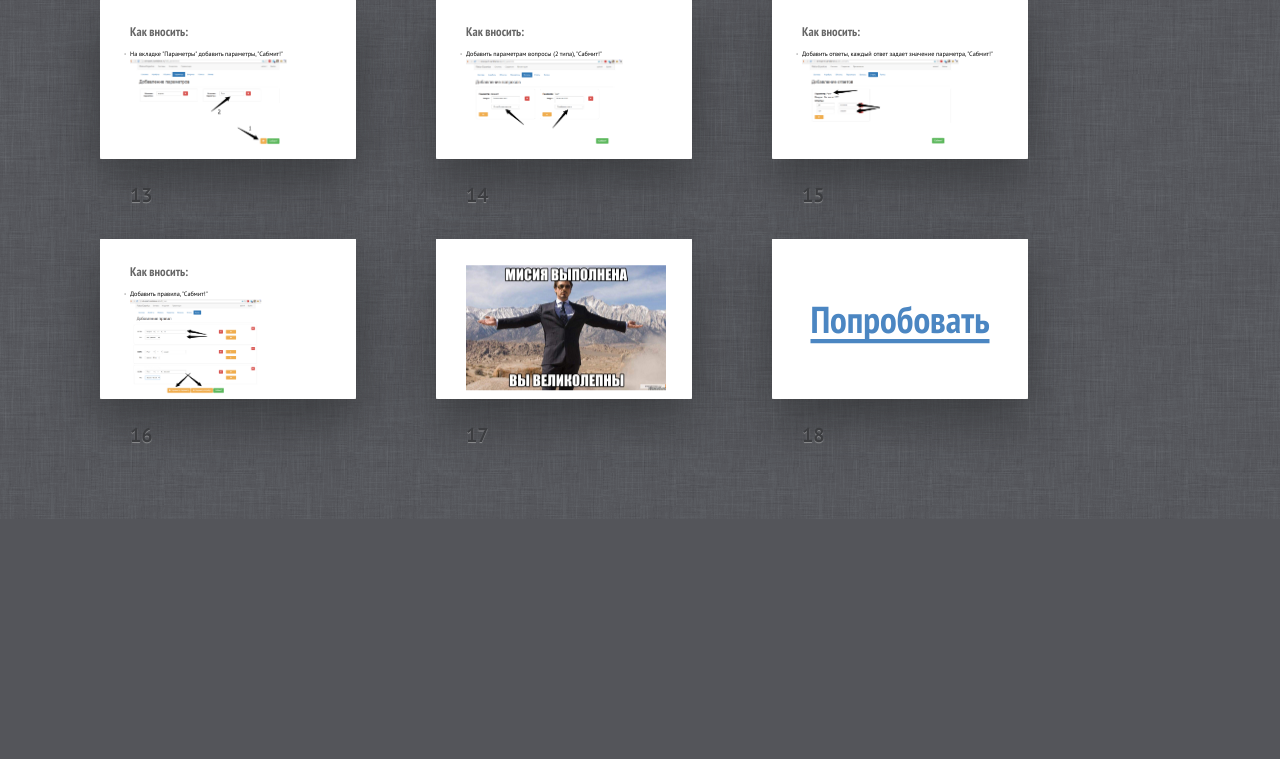
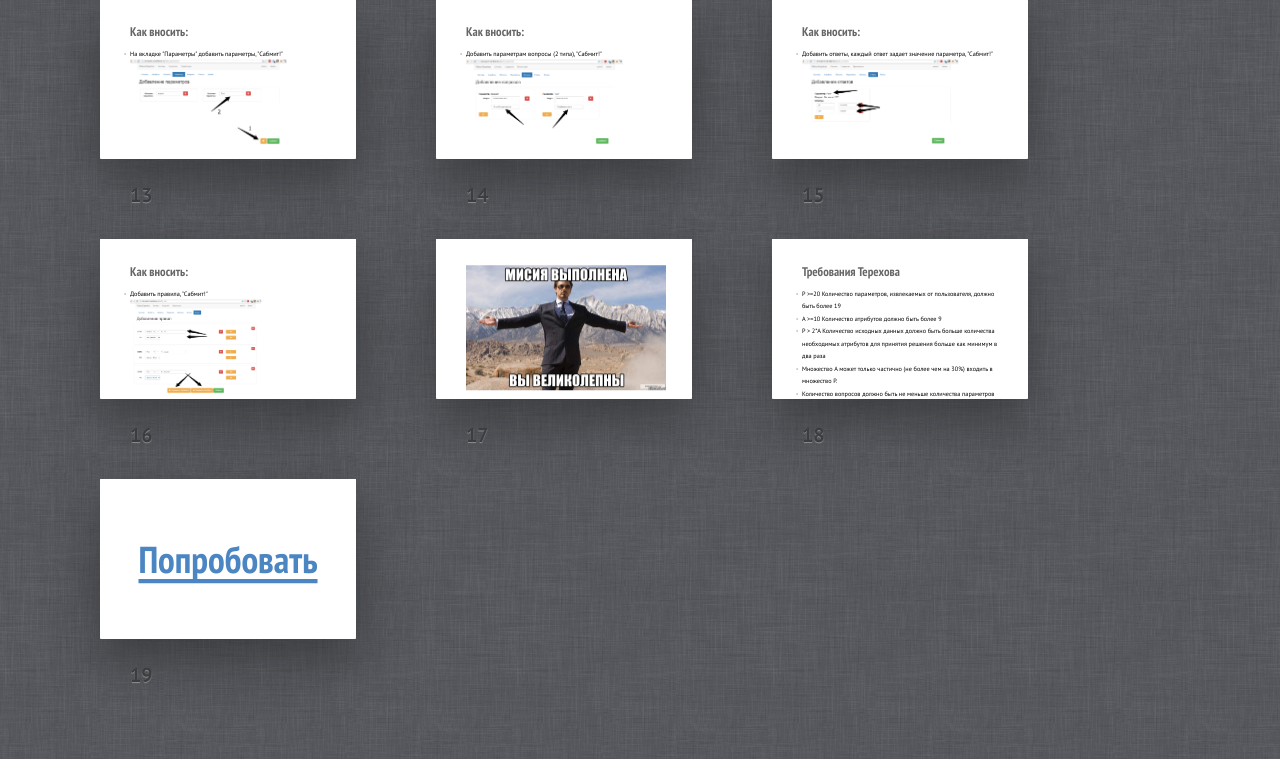
Before and after one commit to rat-team/rat-expert, a Django app: template templates/FAQ.html in a window 1280 px wide. Shown: the part 1191-1950 px from the top of the page. Before the commit the page ends 1707 px from the top, so only its background shows below. Run offline with Django 3.2, Linux system fonts and the light colour scheme; the template is opened without the code that fills it, so the values that code supplies are empty; parts of the project's set-up code (start-up, migrations or seed data) failed here and were passed over.

Commit message:
added count requirements

```diff
--- a/templates/FAQ.html
+++ b/templates/FAQ.html
@@ -149,6 +149,16 @@
 	<section class="slide"><div>
 			<img src="{% static "img/success.jpeg" %}" style="" alt="">
 	</div></section>
+	<section class="slide"><div>
+		<h2>Требования Терехова</h2>
+		<ul>
+			<li>P >=20 Количество параметров, извлекаемых от пользователя, должно быть более 19</li>
+			<li>A >=10 Количество атрибутов должно быть более 9</li>
+			<li>P > 2*A Количество исходных данных должно быть больше количества необходимых атрибутов для принятия решения больше как минимум в два раза</li>
+			<li>Множество A может только частично (не более чем на 30%) входить в множество P.</li>
+			<li>Количество вопросов должно быть не меньше количества параметров P.</li>
+		</ul>
+	</div></section>
 
 
 	<section class="slide shout"><div>
```
Also changed, not shown: ExpertSystem/migrations/0001_initial.py (deleted), ExpertSystem/migrations/0002_auto__add_field_system_about__add_field_system_date_created.py (deleted), ExpertSystem/migrations/__init__.py (deleted).
